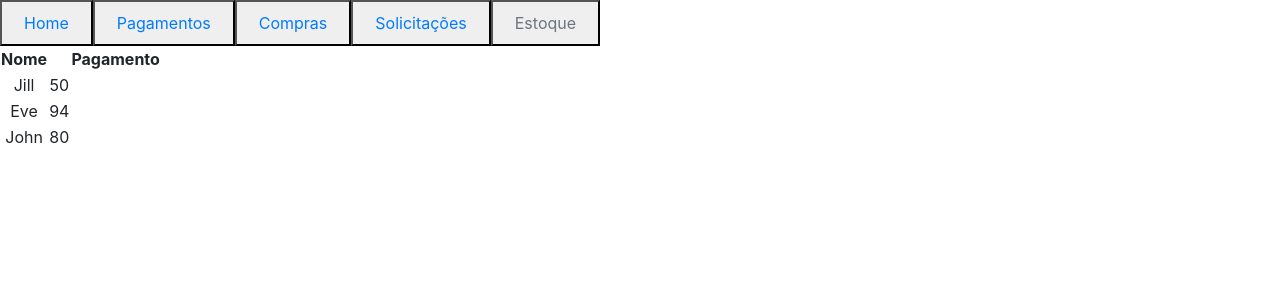
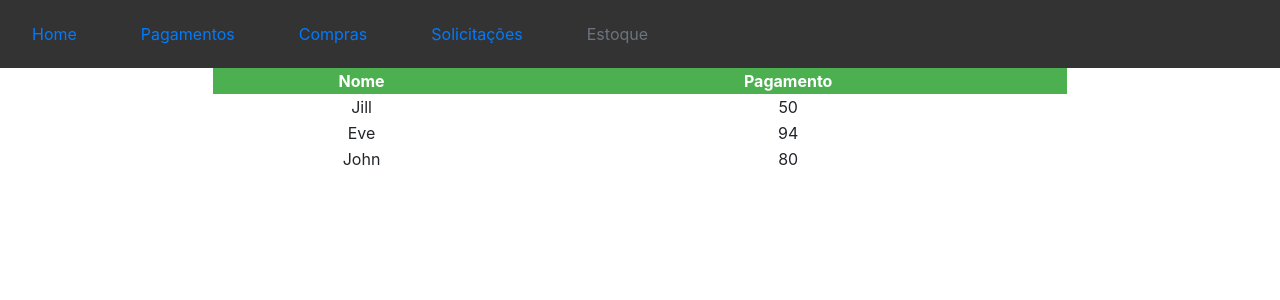
Before and after one commit to ricardobah/Caloteiro, a React (Create React App) app: page /home in a window 1280 px wide. Shown: the top 300 px of the page. Built offline with nearby package versions, Linux system fonts and the light colour scheme.

Commit message:
css navbar e table(incompleto ainda)

```diff
--- a/src/App.js
+++ b/src/App.js
@@ -31,33 +31,34 @@ class MainHeader extends Component{
       <Nav
        activeKey="/"
        onSelect={""}
+       style={ul}
       >
-      <Nav.Item>
-        <button >
+      <Nav.Item style={li}>
+
 
           <Nav.Link href="/home">Home</Nav.Link>
-        </button>
+
       </Nav.Item>
-      <Nav.Item>
-      <button >
-        <Nav.Link href="/pagamentos">Pagamentos</Nav.Link>   </button >
+      <Nav.Item style={li}>
+
+        <Nav.Link href="/pagamentos">Pagamentos</Nav.Link>
       </Nav.Item>
-      <Nav.Item>
-      <button >
+      <Nav.Item style={li}>
+
         <Nav.Link href="/compras">Compras</Nav.Link>
-        </button >
+
       </Nav.Item>
-      <Nav.Item>
-      <button >
+      <Nav.Item style={li}>
+
         <Nav.Link href="/solicitacos">Solicitações</Nav.Link>
-        </button >
+
       </Nav.Item>
-      <Nav.Item>
-      <button >
+      <Nav.Item style={li}>
+
         <Nav.Link eventKey="disabled" disabled>
           Estoque
         </Nav.Link>
-        </button >
+
       </Nav.Item>
     </Nav>
 
@@ -72,4 +73,35 @@ class MainHeader extends Component{
 }
 
 
+
+
+const ul = {
+ "list-style-type": "none",
+  "margin": "0",
+  "padding": "0",
+  "overflow": "hidden",
+  "background-color": "#333"
+}
+
+const li = {
+  "float": "left",
+  "display": "block",
+  "color": "white",
+  "text-align": "center",
+  "padding": "14px 16px",
+  "text-decoration": "none"
+}
+
+const a = {
+  "display": "block",
+  "color": "white",
+  "text-align": "center",
+  "padding": "14px 16px",
+  "text-decoration": "none"
+}
+
+
+
+
+
 export default App;
--- a/src/table.js
+++ b/src/table.js
@@ -5,15 +5,33 @@ class Table extends Component{
 
 
 
+
 render(){
+    const divStyle = {
+        'overflow-x ':'auto',
+        "height": "100%",
+        "min-height": "100%",
+        "display": "flex",
+        "-webkit-align-items": "center",
+        "align-items": "center",
+        "-webkit-justify-content": "center",
+        "justify-content": "center"
+
+      };
+      const thd = {
+        'background-color': '#4CAF50',
+        'color': 'white'
+      }
+
+
 
     return(
+<div style={ divStyle}>
+<table className="col-8" >
+  <tr>
+    <th style = {thd}>Nome</th>
 
-<table >
-  <tr>
-    <th>Nome</th>
-    &nbsp;
-    <th>Pagamento</th>
+    <th style = {thd}>Pagamento</th>
   </tr>
   <tr>
     <td>Jill</td>
@@ -31,7 +49,7 @@ render(){
     <td>80</td>
   </tr>
 </table>
-
+</div>
 
     );
 
```
Also changed, not shown: src/animations.js (added, +17 -0 lines).
